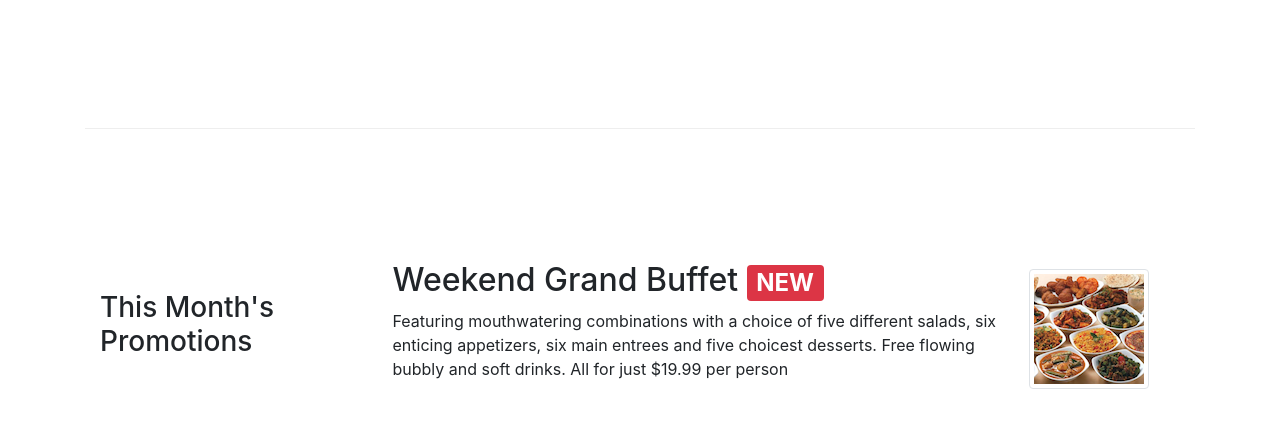
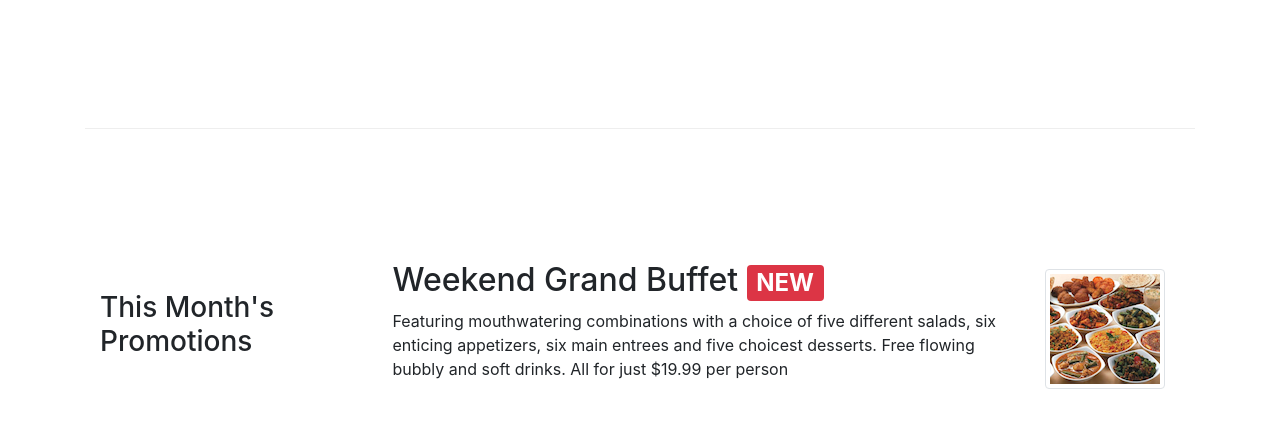
Before and after one commit to wdospinal/coursera-boostrap, a website: page index.html in a window 1280 px wide. Shown: the part 605-1032 px from the top of the page. Drawn offline with nearby package versions, Linux system fonts and the light colour scheme.

Commit message:
fix: minor change

```diff
--- a/index.html
+++ b/index.html
@@ -78,7 +78,7 @@
                             <h2 class="mt-0">Weekend Grand Buffet <span class="badge badge-danger">NEW</span> </h2>
                             <p class="d-none d-sm-block">Featuring mouthwatering combinations with a choice of five different salads, six enticing appetizers, six main entrees and five choicest desserts. Free flowing bubbly and soft drinks. All for just $19.99 per person </p>
                         </div>
-                        <img src="img/buffet.png" class="d-flex mr-3 img-thumbnail align-self-center" alt="alberto">
+                        <img src="img/buffet.png" class="d-flex ml-3 img-thumbnail align-self-center" alt="alberto">
                     </div>
             </div>
             </div>
```
